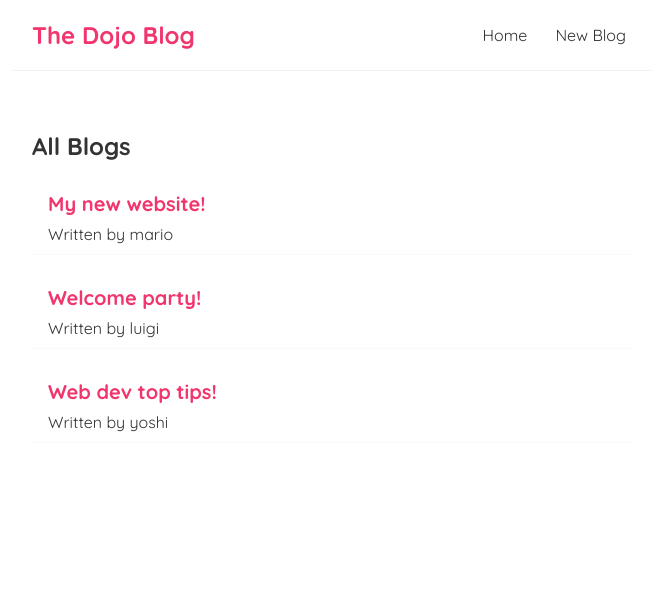
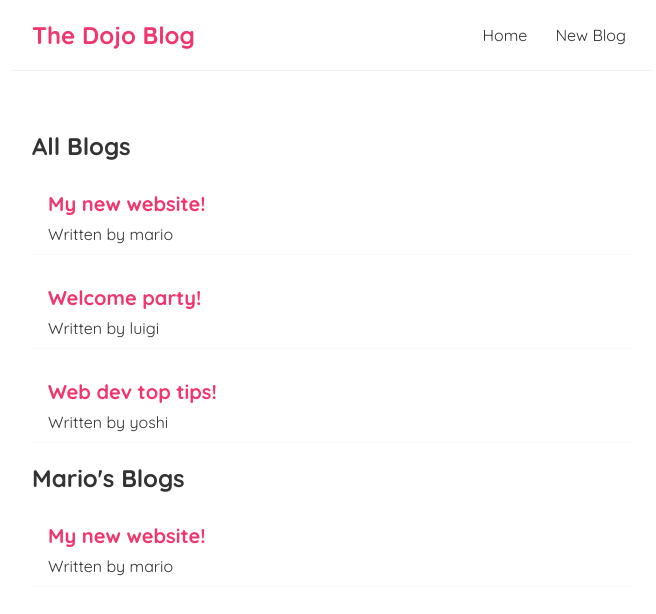
Before and after one commit to evandrodogakiuchi/dojo-app, a React (Create React App) app: page / in a window 1280 px wide. Shown: the top 614 px of the page, without its empty margins (308-964 px from the left). Built offline with nearby package versions, Linux system fonts and the light colour scheme.

Commit message:
feat: reusing components

```diff
--- a/src/Home.js
+++ b/src/Home.js
@@ -11,6 +11,7 @@
     return (
       <div className="home">
         <BlogList blogs={blogs} title="All Blogs" />
+        <BlogList blogs={blogs.filter(blog => blog.author === 'mario')} title="Mario's Blogs" />
       </div>
      );
 }
```
